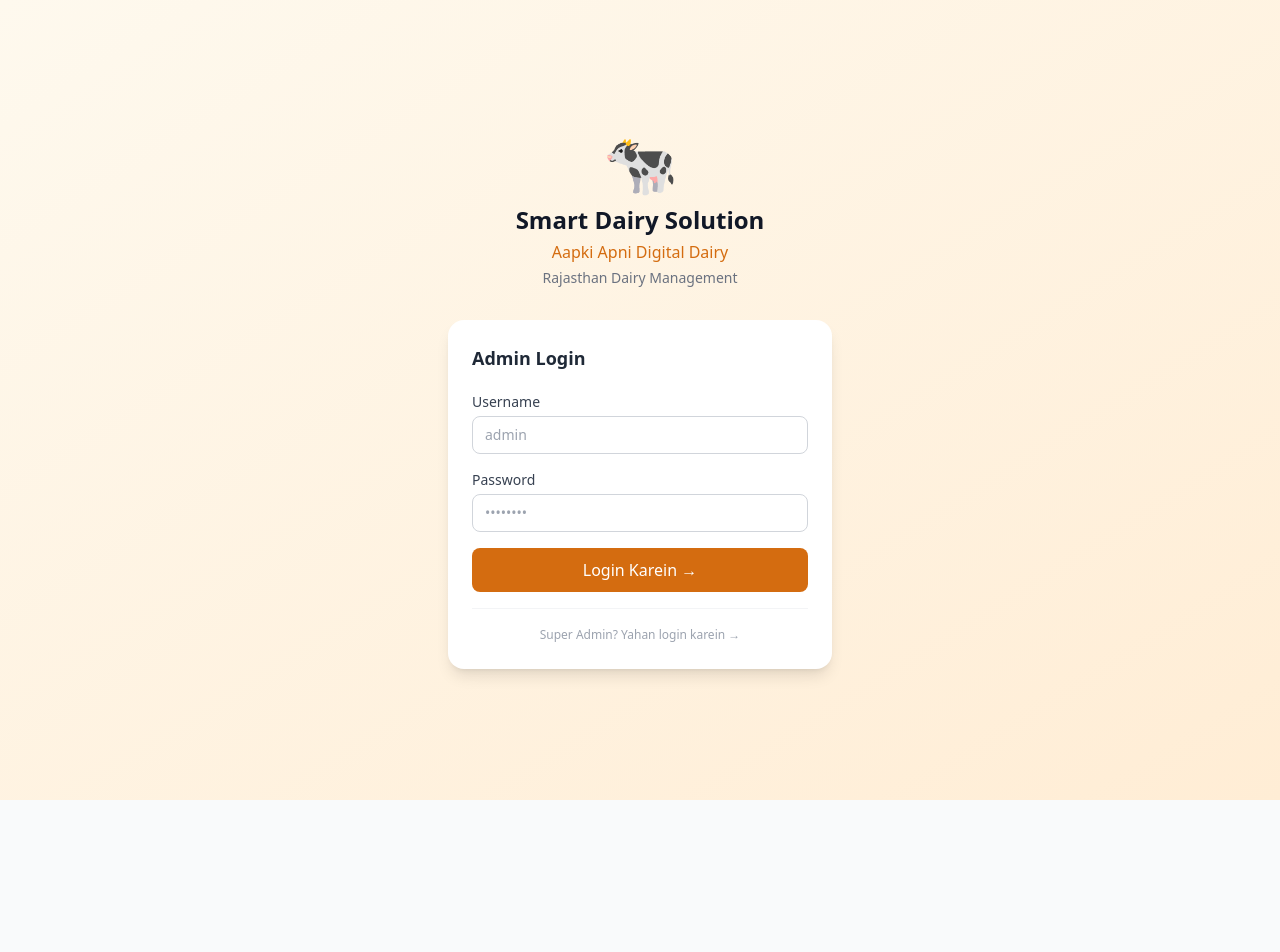
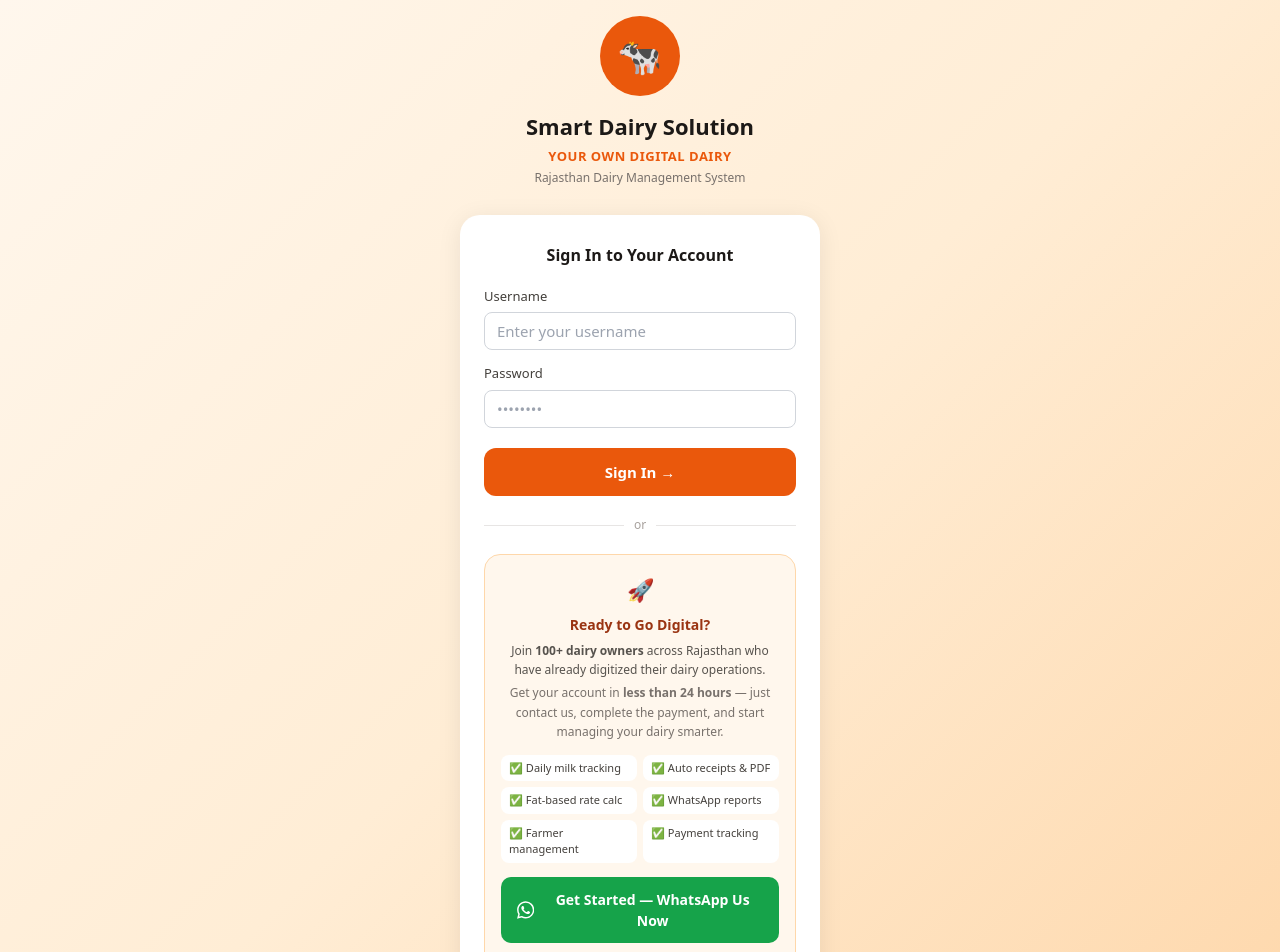
Before and after one commit to Akay9047/dairy-app, a React (Vite) app in the folder client/: page /login in a window 1280 px wide. Shown: the top 952 px of the page. Before the commit the page ends 800 px from the top, so only its background shows below. Built offline with nearby package versions, Linux system fonts and the light colour scheme; no server answers.

Commit message:
feat: professional login page with English CTA

```diff
--- a/client/src/pages/LoginPage.tsx
+++ b/client/src/pages/LoginPage.tsx
@@ -9,6 +9,11 @@ export default function LoginPage() {
   const [loading, setLoading] = useState(false);
   const { login } = useAuth();
   const navigate = useNavigate();
+
+  const WHATSAPP_NUMBER = "919887863751";
+  const WHATSAPP_MSG = encodeURIComponent(
+    "Hello! I want to manage my dairy digitally with Smart Dairy Solution. Please help me get started with an account."
+  );
 
   const handleSubmit = async (e: React.FormEvent) => {
     e.preventDefault();
@@ -25,37 +30,111 @@ export default function LoginPage() {
   };
 
   return (
-    <div className="min-h-screen bg-gradient-to-br from-brand-50 to-orange-100 flex items-center justify-center p-4">
-      <div className="w-full max-w-sm">
-        <div className="text-center mb-8">
-          <div className="text-6xl mb-3">🐄</div>
-          <h1 className="text-2xl font-bold text-gray-900">Smart Dairy Solution</h1>
-          <p className="text-brand-600 font-medium mt-1">Aapki Apni Digital Dairy</p>
-          <p className="text-gray-500 text-sm mt-1">Rajasthan Dairy Management</p>
+    <div style={{ minHeight: "100vh", background: "linear-gradient(135deg, #fff7ed 0%, #ffedd5 50%, #fed7aa 100%)", display: "flex", flexDirection: "column", alignItems: "center", justifyContent: "center", padding: "16px" }}>
+
+      {/* Logo */}
+      <div style={{ textAlign: "center", marginBottom: "28px" }}>
+        <div style={{ width: "80px", height: "80px", background: "#ea580c", borderRadius: "50%", display: "flex", alignItems: "center", justifyContent: "center", margin: "0 auto 14px", fontSize: "36px" }}>
+          🐄
         </div>
-        <div className="bg-white rounded-2xl shadow-lg p-6">
-          <h2 className="text-lg font-semibold text-gray-800 mb-5">Admin Login</h2>
-          <form onSubmit={handleSubmit} className="space-y-4">
-            <div>
-              <label className="block text-sm font-medium text-gray-700 mb-1">Username</label>
-              <input className="input-field" placeholder="admin" value={username}
-                onChange={e => setUsername(e.target.value)} required />
-            </div>
-            <div>
-              <label className="block text-sm font-medium text-gray-700 mb-1">Password</label>
-              <input type="password" className="input-field" placeholder="••••••••" value={password}
-                onChange={e => setPassword(e.target.value)} required />
-            </div>
-            <button type="submit" disabled={loading} className="btn-primary w-full py-2.5">
-              {loading ? "Please wait..." : "Login Karein →"}
-            </button>
-          </form>
-          <div className="mt-4 pt-3 border-t border-gray-100 text-center">
-            <Link to="/super/login" className="text-xs text-gray-400 hover:text-brand-600 transition-colors">
-              Super Admin? Yahan login karein →
-            </Link>
+        <h1 style={{ fontSize: "22px", fontWeight: "700", color: "#1c1917", margin: "0 0 4px" }}>
+          Smart Dairy Solution
+        </h1>
+        <p style={{ fontSize: "13px", color: "#ea580c", fontWeight: "600", margin: "0 0 2px", letterSpacing: "0.5px" }}>
+          YOUR OWN DIGITAL DAIRY
+        </p>
+        <p style={{ fontSize: "12px", color: "#78716c", margin: 0 }}>
+          Rajasthan Dairy Management System
+        </p>
+      </div>
+
+      {/* Card */}
+      <div style={{ background: "white", borderRadius: "20px", padding: "28px 24px", width: "100%", maxWidth: "360px", boxShadow: "0 4px 24px rgba(0,0,0,0.08)" }}>
+
+        <h2 style={{ fontSize: "16px", fontWeight: "600", color: "#1c1917", marginBottom: "20px", textAlign: "center" }}>
+          Sign In to Your Account
+        </h2>
+
+        <form onSubmit={handleSubmit}>
+          <div style={{ marginBottom: "14px" }}>
+            <label style={{ display: "block", fontSize: "13px", fontWeight: "500", color: "#44403c", marginBottom: "6px" }}>Username</label>
+            <input type="text" className="input-field" placeholder="Enter your username"
+              value={username} onChange={e => setUsername(e.target.value)} required style={{ fontSize: "15px" }} />
           </div>
+          <div style={{ marginBottom: "20px" }}>
+            <label style={{ display: "block", fontSize: "13px", fontWeight: "500", color: "#44403c", marginBottom: "6px" }}>Password</label>
+            <input type="password" className="input-field" placeholder="••••••••"
+              value={password} onChange={e => setPassword(e.target.value)} required style={{ fontSize: "15px" }} />
+          </div>
+          <button type="submit" disabled={loading}
+            style={{ width: "100%", padding: "13px", background: loading ? "#d97706" : "#ea580c", color: "white", border: "none", borderRadius: "12px", fontSize: "15px", fontWeight: "600", cursor: loading ? "not-allowed" : "pointer" }}>
+            {loading ? "Signing in..." : "Sign In →"}
+          </button>
+        </form>
+
+        {/* Divider */}
+        <div style={{ display: "flex", alignItems: "center", gap: "10px", margin: "20px 0" }}>
+          <div style={{ flex: 1, height: "1px", background: "#e7e5e4" }} />
+          <span style={{ fontSize: "12px", color: "#a8a29e" }}>or</span>
+          <div style={{ flex: 1, height: "1px", background: "#e7e5e4" }} />
         </div>
+
+        {/* New Account CTA */}
+        <div style={{ background: "#fff7ed", border: "1.5px solid #fed7aa", borderRadius: "16px", padding: "18px 16px", textAlign: "center" }}>
+
+          <div style={{ fontSize: "22px", marginBottom: "8px" }}>🚀</div>
+
+          <p style={{ fontSize: "14px", fontWeight: "700", color: "#9a3412", margin: "0 0 6px" }}>
+            Ready to Go Digital?
+          </p>
+
+          <p style={{ fontSize: "12px", color: "#57534e", margin: "0 0 4px", lineHeight: "1.6" }}>
+            Join <strong>100+ dairy owners</strong> across Rajasthan who have already digitized their dairy operations.
+          </p>
+
+          <p style={{ fontSize: "12px", color: "#78716c", margin: "0 0 14px", lineHeight: "1.6" }}>
+            Get your account in <strong>less than 24 hours</strong> — just contact us, complete the payment, and start managing your dairy smarter.
+          </p>
+
+          {/* Features */}
+          <div style={{ display: "grid", gridTemplateColumns: "1fr 1fr", gap: "6px", marginBottom: "14px", textAlign: "left" }}>
+            {[
+              "✅ Daily milk tracking",
+              "✅ Auto receipts & PDF",
+              "✅ Fat-based rate calc",
+              "✅ WhatsApp reports",
+              "✅ Farmer management",
+              "✅ Payment tracking",
+            ].map(f => (
+              <span key={f} style={{ fontSize: "11px", color: "#44403c", background: "white", borderRadius: "8px", padding: "5px 8px" }}>{f}</span>
+            ))}
+          </div>
+
+          <a
+            href={`https://wa.me/${WHATSAPP_NUMBER}?text=${WHATSAPP_MSG}`}
+            target="_blank"
+            rel="noopener noreferrer"
+            style={{ display: "flex", alignItems: "center", justifyContent: "center", gap: "8px", background: "#16a34a", color: "white", padding: "12px 16px", borderRadius: "10px", textDecoration: "none", fontSize: "14px", fontWeight: "600", marginBottom: "8px" }}
+          >
+            <svg width="18" height="18" viewBox="0 0 24 24" fill="white">
+              <path d="M17.472 14.382c-.297-.149-1.758-.867-2.03-.967-.273-.099-.471-.148-.67.15-.197.297-.767.966-.94 1.164-.173.199-.347.223-.644.075-.297-.15-1.255-.463-2.39-1.475-.883-.788-1.48-1.761-1.653-2.059-.173-.297-.018-.458.13-.606.134-.133.298-.347.446-.52.149-.174.198-.298.298-.497.099-.198.05-.371-.025-.52-.075-.149-.669-1.612-.916-2.207-.242-.579-.487-.5-.669-.51-.173-.008-.371-.01-.57-.01-.198 0-.52.074-.792.372-.272.297-1.04 1.016-1.04 2.479 0 1.462 1.065 2.875 1.213 3.074.149.198 2.096 3.2 5.077 4.487.709.306 1.262.489 1.694.625.712.227 1.36.195 1.871.118.571-.085 1.758-.719 2.006-1.413.248-.694.248-1.289.173-1.413-.074-.124-.272-.198-.57-.347m-5.421 7.403h-.004a9.87 9.87 0 01-5.031-1.378l-.361-.214-3.741.982.998-3.648-.235-.374a9.86 9.86 0 01-1.51-5.26c.001-5.45 4.436-9.884 9.888-9.884 2.64 0 5.122 1.03 6.988 2.898a9.825 9.825 0 012.893 6.994c-.003 5.45-4.437 9.884-9.885 9.884m8.413-18.297A11.815 11.815 0 0012.05 0C5.495 0 .16 5.335.157 11.892c0 2.096.547 4.142 1.588 5.945L.057 24l6.305-1.654a11.882 11.882 0 005.683 1.448h.005c6.554 0 11.89-5.335 11.893-11.893a11.821 11.821 0 00-3.48-8.413z"/>
+            </svg>
+            Get Started — WhatsApp Us Now
+          </a>
+
+          <p style={{ fontSize: "11px", color: "#a8a29e", margin: 0, lineHeight: "1.5" }}>
+            Account activated within 24 hours of payment confirmation
+          </p>
+        </div>
+      </div>
+
+      {/* Footer */}
+      <div style={{ marginTop: "16px", textAlign: "center" }}>
+        <Link to="/super/login" style={{ fontSize: "11px", color: "#a8a29e", textDecoration: "none" }}>
+          Admin Panel
+        </Link>
+        <span style={{ fontSize: "11px", color: "#d6d3d1", margin: "0 8px" }}>·</span>
+        <span style={{ fontSize: "11px", color: "#a8a29e" }}>Smart Dairy Solution © 2025</span>
       </div>
     </div>
   );
```
